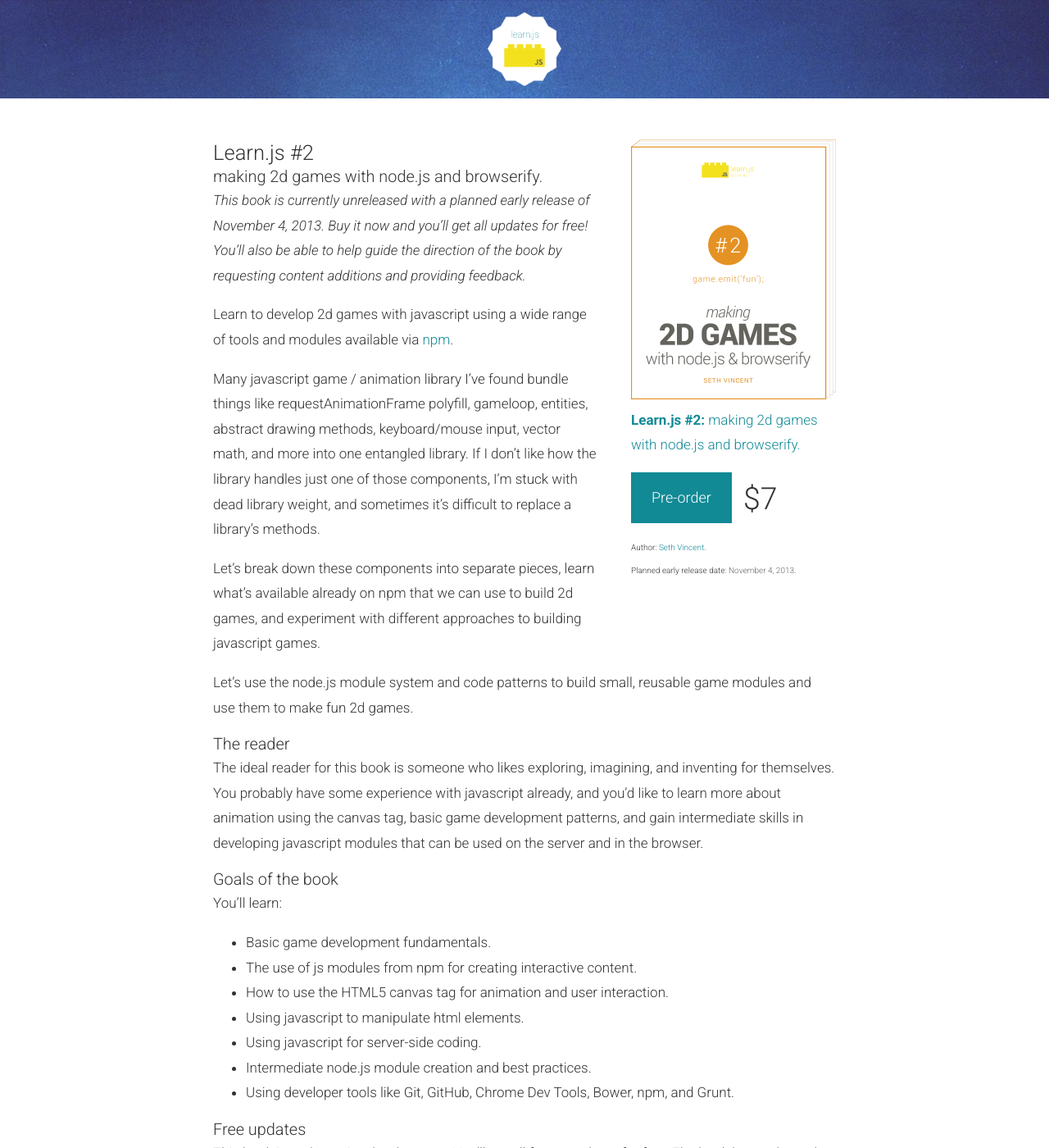
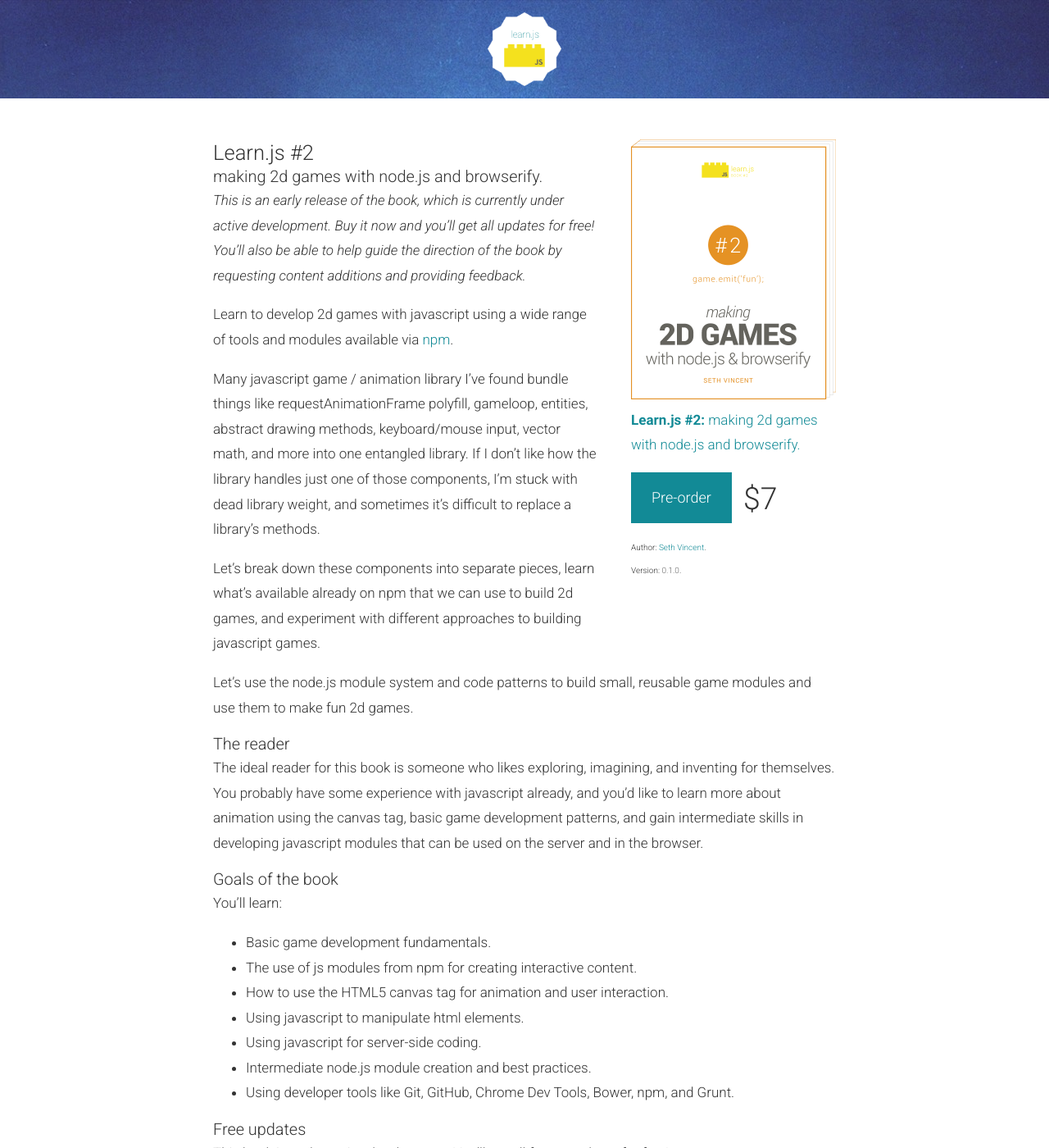
Before and after one commit to learn-js/learn-js.github.com, a Jekyll site: the page built from books/learnjs-02/index.md, in a window 1280 px wide and 1400 px high. Shown: the whole window at 82% size. Built offline with Jekyll 4.4.1, drawn with Linux system fonts in a browser that asks for light colours; some of the changed text lies outside the part shown.

Commit message:
learn.js #2 v0.1.0

```diff
--- a/books/learnjs-02/index.md
+++ b/books/learnjs-02/index.md
@@ -13,14 +13,14 @@
   </a>
   <div id="meta">
     <p>Author: <b><a href="http://sethvincent.com" target="_blank">Seth Vincent</a></b>.</p>
-    <p>Planned early release date: <b>November 4, 2013</b>.</p>
+    <p>Version: <b>0.1.0</b>.</p>
   </div>
 </div>
 
 ## Learn.js #2
 ### making 2d games with node.js and browserify.
 
-_This book is currently unreleased with a planned early release of November 4, 2013. Buy it now and you'll get all updates for free! You'll also be able to help guide the direction of the book by requesting content additions and providing feedback._
+_This is an early release of the book, which is currently under active development. Buy it now and you'll get all updates for free! You'll also be able to help guide the direction of the book by requesting content additions and providing feedback._
 
 Learn to develop 2d games with javascript using a wide range of tools and modules available via [npm](http://npmjs.org).
 
@@ -45,7 +45,7 @@
 
 
 ### Free updates
-This book is under active development. You'll get all future updates for free. The book has a planned early release date of November 4, 2013. Buy the book early at a discount!
+This book is under active development. You'll get all future updates for free!
 
 <section id="introduction">
   <div class="container">
```
